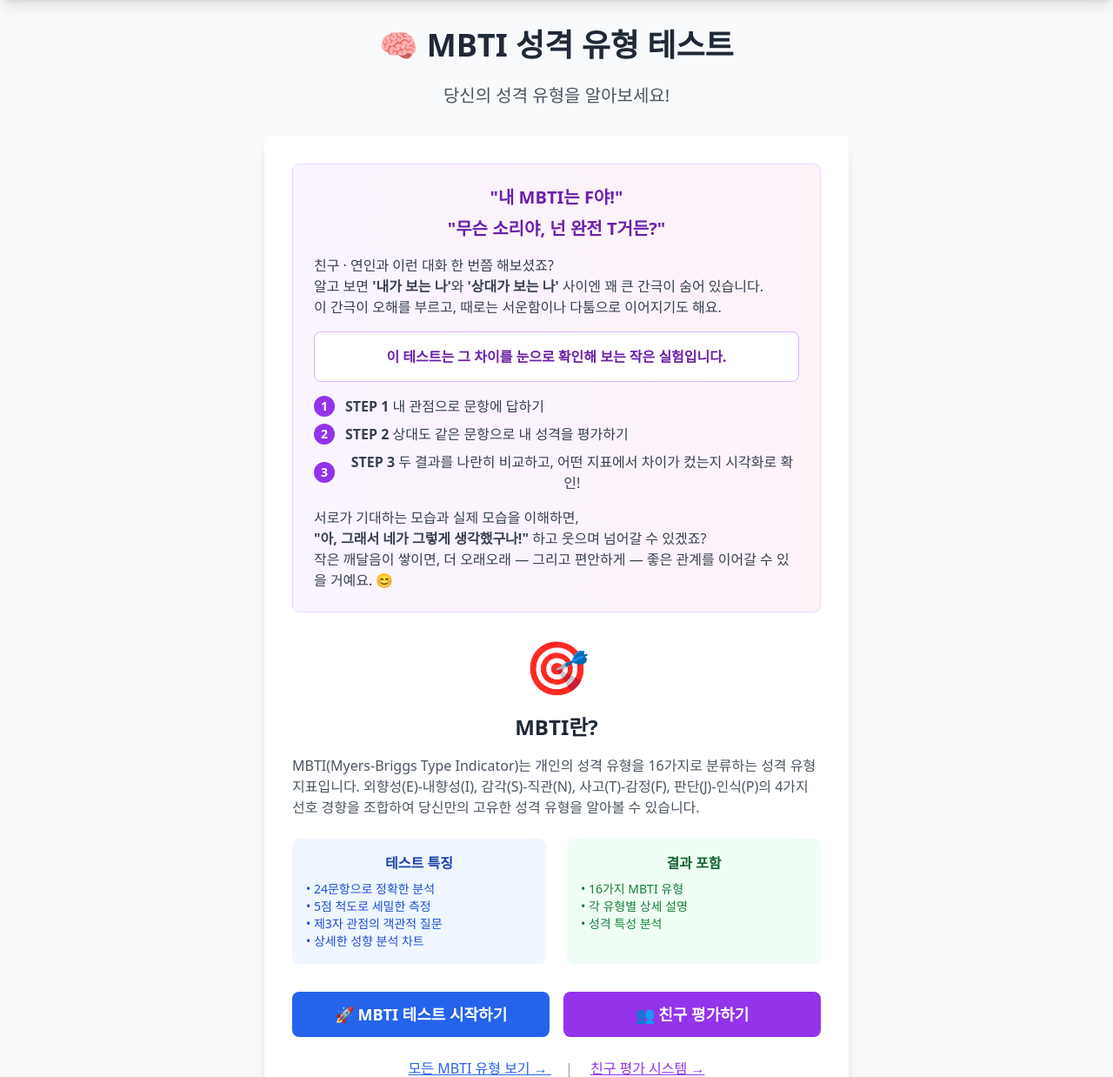
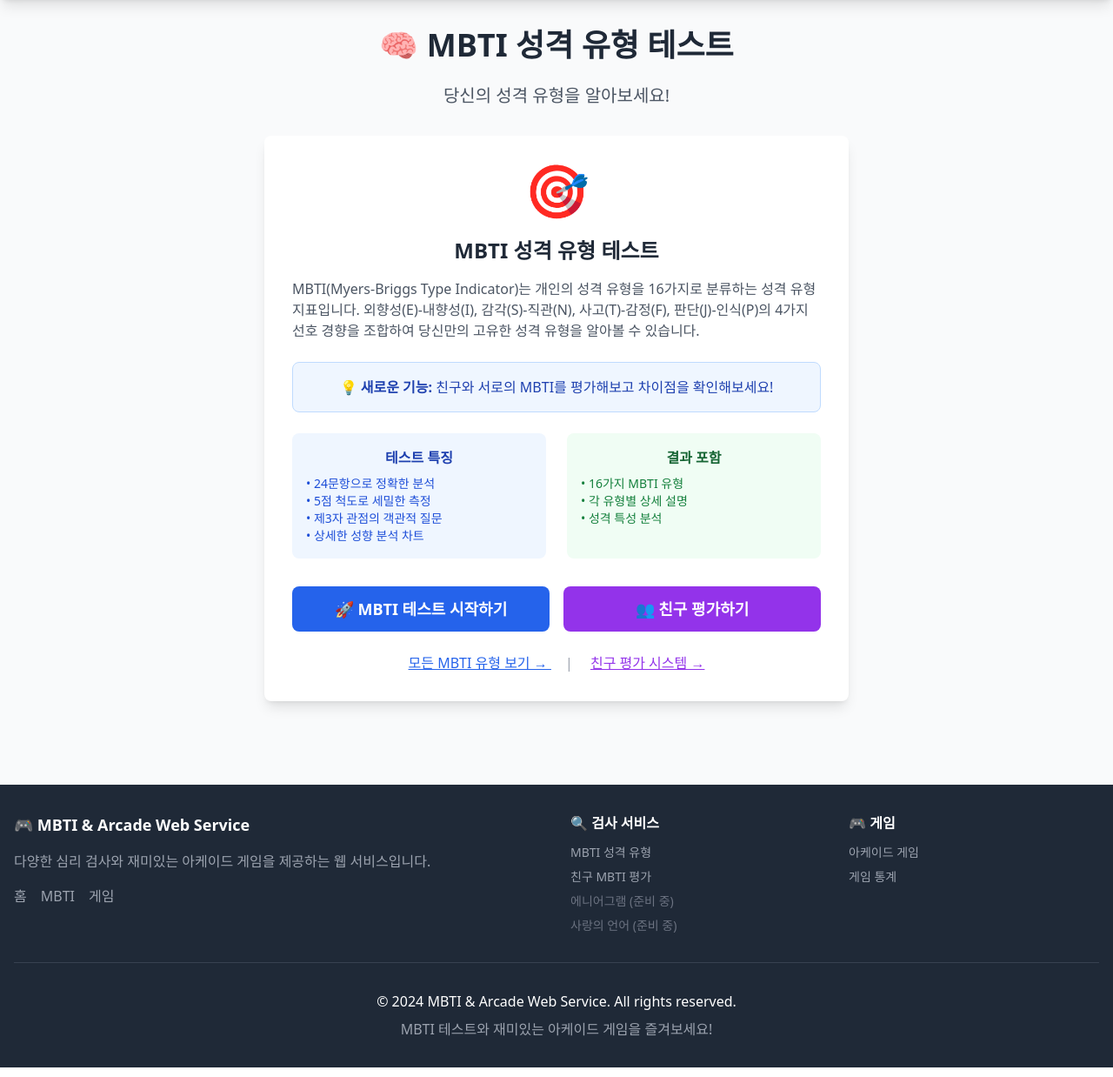
Before and after one commit to irron2004/web_service, a FastAPI app: page /mbti/ in a window 1280 px wide. Shown: the part 64-1302 px from the top of the page at 87% size. Run offline with FastAPI, Linux system fonts and the light colour scheme; some libraries are stand-ins or nearby versions.

Commit message:
에러 해결

```diff
--- a/mbti-arcade/app/routers/mbti.py
+++ b/mbti-arcade/app/routers/mbti.py
@@ -135,6 +135,7 @@
     # 친구 정보 추출
     friend_email = form_data.get("friend_email", "")
     evaluator_name = form_data.get("evaluator_name", "")
+    my_perspective = form_data.get("my_perspective", "")
 
     # Likert 5점 척도 점수 계산
     scores = {"E": 0, "I": 0, "S": 0, "N": 0, "T": 0, "F": 0, "J": 0, "P": 0}
--- a/mbti-arcade/app/templates/mbti/index.html
+++ b/mbti-arcade/app/templates/mbti/index.html
@@ -12,54 +12,20 @@
     </p>
 
     <div class="max-w-2xl mx-auto bg-white rounded-lg shadow-lg p-8">
-        <!-- 새로운 설명 섹션 추가 -->
-        <div class="mb-8 p-6 bg-gradient-to-r from-purple-50 to-pink-50 border border-purple-200 rounded-lg">
-            <div class="text-center mb-4">
-                <h3 class="text-xl font-bold text-purple-800 mb-2">"내 MBTI는 F야!"</h3>
-                <h3 class="text-xl font-bold text-purple-800 mb-4">"무슨 소리야, 넌 완전 T거든?"</h3>
-            </div>
-
-            <p class="text-gray-700 mb-4 text-left">
-                친구 · 연인과 이런 대화 한 번쯤 해보셨죠?<br>
-                알고 보면 <strong>'내가 보는 나'</strong>와 <strong>'상대가 보는 나'</strong> 사이엔 꽤 큰 간극이 숨어 있습니다.<br>
-                이 간극이 오해를 부르고, 때로는 서운함이나 다툼으로 이어지기도 해요.
-            </p>
-
-            <div class="bg-white p-4 rounded-lg border border-purple-300 mb-4">
-                <p class="text-purple-800 font-semibold text-center">
-                    <strong>이 테스트는 그 차이를 눈으로 확인해 보는 작은 실험</strong>입니다.
-                </p>
-            </div>
-
-            <div class="space-y-2 mb-4">
-                <div class="flex items-center">
-                    <span class="bg-purple-600 text-white rounded-full w-6 h-6 flex items-center justify-center text-sm font-bold mr-3">1</span>
-                    <span class="text-gray-700"><strong>STEP 1</strong> 내 관점으로 문항에 답하기</span>
-                </div>
-                <div class="flex items-center">
-                    <span class="bg-purple-600 text-white rounded-full w-6 h-6 flex items-center justify-center text-sm font-bold mr-3">2</span>
-                    <span class="text-gray-700"><strong>STEP 2</strong> 상대도 같은 문항으로 내 성격을 평가하기</span>
-                </div>
-                <div class="flex items-center">
-                    <span class="bg-purple-600 text-white rounded-full w-6 h-6 flex items-center justify-center text-sm font-bold mr-3">3</span>
-                    <span class="text-gray-700"><strong>STEP 3</strong> 두 결과를 나란히 비교하고, 어떤 지표에서 차이가 컸는지 시각화로 확인!</span>
-                </div>
-            </div>
-
-            <p class="text-gray-700 text-left">
-                서로가 기대하는 모습과 실제 모습을 이해하면,<br>
-                <strong>"아, 그래서 네가 그렇게 생각했구나!"</strong> 하고 웃으며 넘어갈 수 있겠죠?<br>
-                작은 깨달음이 쌓이면, 더 오래오래 — 그리고 편안하게 — 좋은 관계를 이어갈 수 있을 거예요. 😊
-            </p>
-        </div>
 
         <div class="text-6xl mb-6">🎯</div>
-        <h2 class="text-2xl font-bold text-gray-800 mb-4">MBTI란?</h2>
+        <h2 class="text-2xl font-bold text-gray-800 mb-4">MBTI 성격 유형 테스트</h2>
         <p class="text-gray-600 mb-6 text-left">
             MBTI(Myers-Briggs Type Indicator)는 개인의 성격 유형을 16가지로 분류하는 성격 유형 지표입니다.
             외향성(E)-내향성(I), 감각(S)-직관(N), 사고(T)-감정(F), 판단(J)-인식(P)의 4가지 선호 경향을 조합하여
             당신만의 고유한 성격 유형을 알아볼 수 있습니다.
         </p>
+
+        <div class="mb-6 p-4 bg-blue-50 border border-blue-200 rounded-lg">
+            <p class="text-blue-800 text-center">
+                <strong>💡 새로운 기능:</strong> 친구와 서로의 MBTI를 평가해보고 차이점을 확인해보세요!
+            </p>
+        </div>
 
         <div class="grid md:grid-cols-2 gap-6 mb-8">
             <div class="bg-blue-50 p-4 rounded-lg">
@@ -82,7 +48,7 @@
         </div>
 
         <div class="grid grid-cols-1 md:grid-cols-2 gap-4 mb-6">
-            <a href="/mbti/test"
+            <a href="/mbti/friend"
                class="inline-block bg-blue-600 text-white px-6 py-3 rounded-lg text-lg font-semibold hover:bg-blue-700 transition-colors">
                 🚀 MBTI 테스트 시작하기
             </a>
--- a/mbti-arcade/app/templates/mbti/test.html
+++ b/mbti-arcade/app/templates/mbti/test.html
@@ -28,6 +28,9 @@
     <form method="POST" action="/mbti/result" class="bg-white rounded-lg shadow-lg p-8">
         <!-- 친구 평가 정보 (URL 파라미터에서 가져옴) -->
         <input type="hidden" name="friend_email" value="{{ request.query_params.get('friend_email', '') }}">
+        {% if friend_info and friend_info.my_perspective %}
+        <input type="hidden" name="my_perspective" value="{{ friend_info.my_perspective }}">
+        {% endif %}
 
         <!-- 평가자 정보 입력 -->
         {% if request.query_params.get('friend_email') %}
```
Also changed, not shown: mbti-arcade/app/templates/mbti/friend_input.html (+42 -1 lines).
